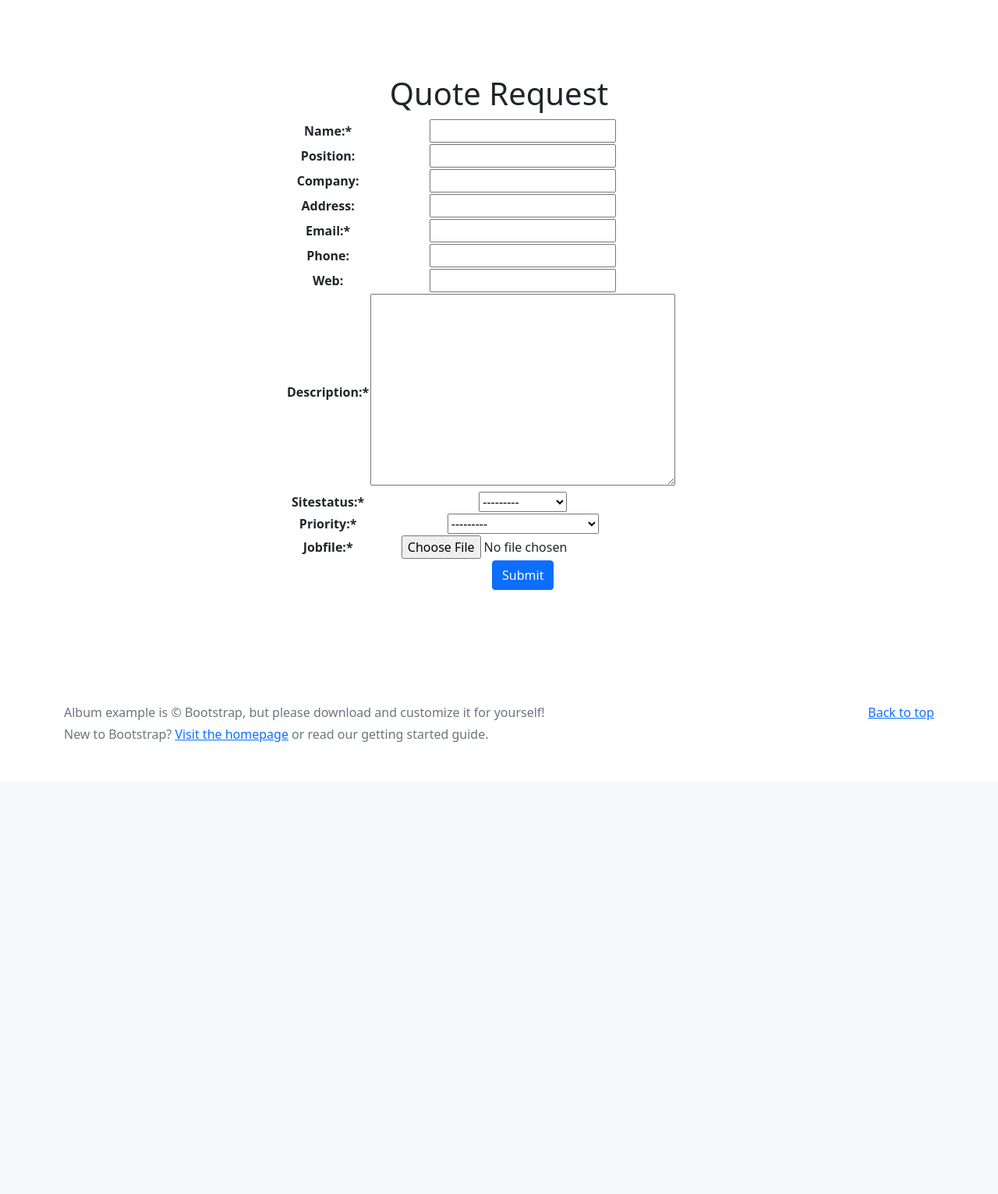
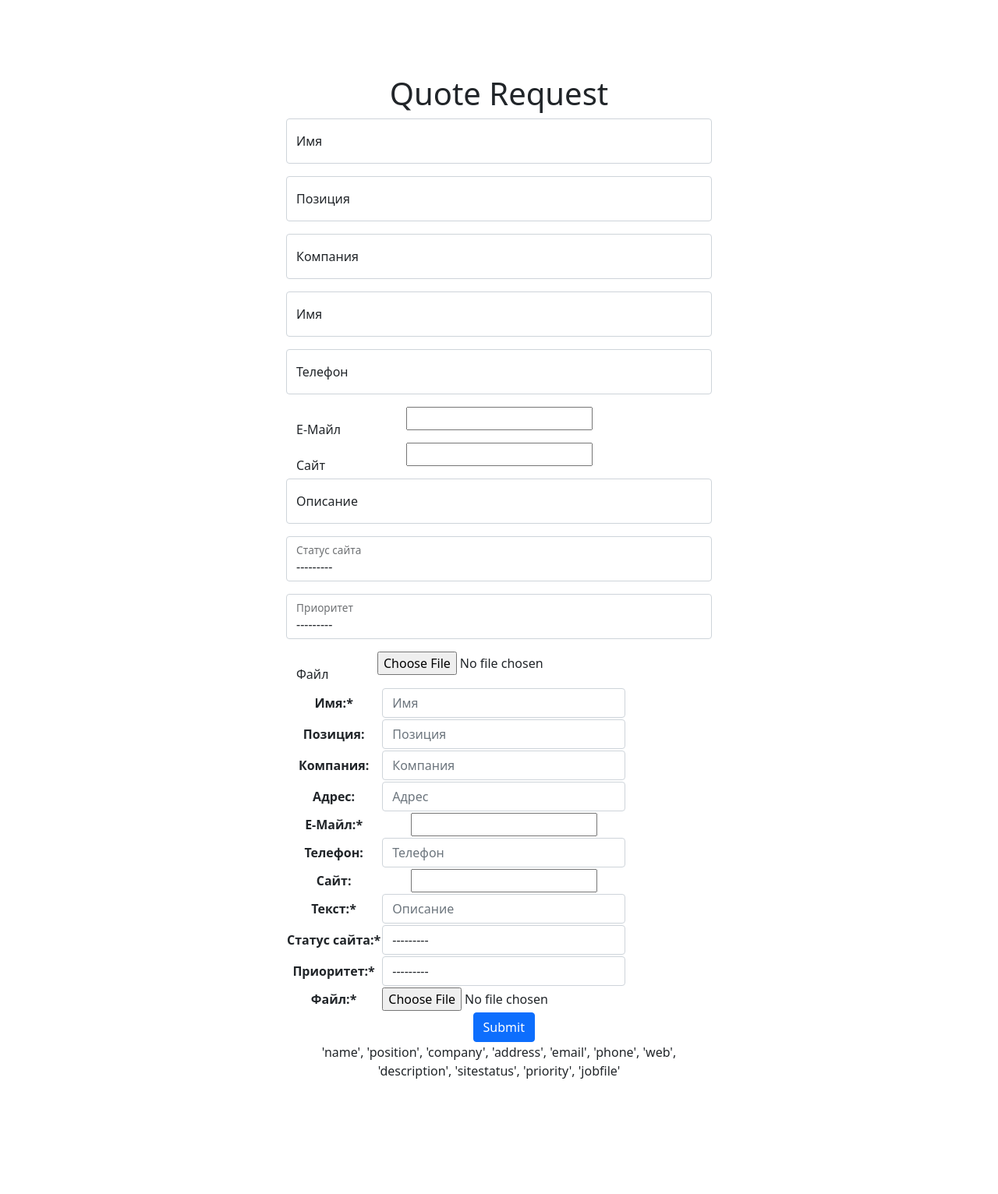
Before and after one commit to tchaikovski/oko, a Django app: page /quote/ in a window 1280 px wide. Shown: the part 80-1612 px from the top of the page at 78% size. Before the commit the page ends 1032 px from the top, so only its background shows below. Run offline with Django 3.2, Linux system fonts and the light colour scheme; a user stored in the database is signed in; data comes from the database, SQL or seed files in the repository; both versions use the stored data as it was after the commit; some libraries are stand-ins or nearby versions.

Commit message:
Добавлен декоратор для показа только зарегестрированным пользователям

```diff
--- a/quotes/forms.py
+++ b/quotes/forms.py
@@ -12,3 +12,20 @@ class QuoteForm(ModelForm):
             'name', 'position', 'company', 'address', 'email', 'phone',
             'web', 'description', 'sitestatus', 'priority', 'jobfile'
         ]
+        widgets = {
+            'name': forms.TextInput(attrs={'class': 'form-control', 'placeholder': 'Имя'}),
+            'position': forms.TextInput(attrs={'class': 'form-control', 'placeholder': 'Позиция'}),
+            'company': forms.TextInput(attrs={'class': 'form-control', 'placeholder': 'Компания'}),
+            'address': forms.TextInput(attrs={'class': 'form-control', 'placeholder': 'Адрес'}),
+            # 'email': forms.EmailField(attrs={'class': 'form-control', 'placeholder': 'Е-Майл'}),
+            'phone': forms.TextInput(attrs={'class': 'form-control', 'placeholder': 'Телефон'}),
+            # 'web': forms.URLField(attrs={'class': 'form-control', 'placeholder': 'Сайт'}),
+            'description': forms.TextInput(attrs={'class': 'form-control', 'placeholder': 'Описание'}),
+            'sitestatus': forms.Select(attrs={'class': 'form-control', 'placeholder': 'Статус'}),
+            'priority': forms.Select(attrs={'class': 'form-control', 'placeholder': 'Приоритет'}),
+            # 'jobfile': forms.FileField(attrs={'class': 'form-control', 'placeholder': 'Файл'}),
+        }
+        empty_label = {
+            'sitestatus': None,
+
+        }
--- a/quotes/models.py
+++ b/quotes/models.py
@@ -15,21 +15,21 @@ PRIORITY_CHOICES = (
 
 
 class Quote(models.Model):
-    name = models.CharField(max_length=100)
-    position = models.CharField(max_length=60, blank=True)
-    company = models.CharField(max_length=60, blank=True)
-    address = models.CharField(max_length=200, blank=True)
-    phone = models.CharField(max_length=30, blank=True)
-    email = models.EmailField()
-    web = models.URLField(blank=True)
-    description = models.TextField()
-    sitestatus = models.CharField(max_length=20, choices=STATUS_CHOICES)
-    priority = models.CharField(max_length=40, choices=PRIORITY_CHOICES)
-    jobfile = models.FileField(upload_to='uploads/')
-    submitted = models.DateField(auto_now_add=True)
-    quotedate = models.DateField(blank=True, null=True)
-    quoteprice = models.DecimalField(decimal_places=2, max_digits=7, blank=True, default=0)
+    name = models.CharField(max_length=100, verbose_name='Имя')
+    position = models.CharField(max_length=60, blank=True, verbose_name='Позиция')
+    company = models.CharField(max_length=60, blank=True, verbose_name='Компания')
+    address = models.CharField(max_length=200, blank=True, verbose_name='Адрес')
+    phone = models.CharField(max_length=30, blank=True, verbose_name='Телефон')
+    email = models.EmailField(verbose_name='Е-Майл')
+    web = models.URLField(blank=True, verbose_name='Сайт')
+    description = models.TextField(verbose_name='Текст')
+    sitestatus = models.CharField(max_length=20, choices=STATUS_CHOICES, verbose_name='Статус сайта')
+    priority = models.CharField(max_length=40, choices=PRIORITY_CHOICES, verbose_name='Приоритет')
+    jobfile = models.FileField(upload_to='uploads/', verbose_name='Файл')
+    submitted = models.DateField(auto_now_add=True, verbose_name='Представление')
+    quotedate = models.DateField(blank=True, null=True, verbose_name='Дата создания')
+    quoteprice = models.DecimalField(decimal_places=2, max_digits=7, blank=True, default=0, verbose_name='Цена')
     username = models.ForeignKey(User, blank=True, null=True, on_delete=models.CASCADE)
-
+# TODO: Нужно будет сделать перевод на Румынский
     def __str__(self):
         return str(self.id)
--- a/quotes/templates/quotes/quote.html
+++ b/quotes/templates/quotes/quote.html
@@ -43,6 +43,122 @@
 
     {% endif %}
 
+{{ form.non_field.errors }}
+<div class="bd-example">
+
+<div class="form-floating mb-3">
+    {{ form.name }}
+      <label for="{{ form.name.id_for_label }}">Имя</label>
+
+    <div class="invalid-feedback">
+        {{ form.name.errors }}
+    </div>
+</div>
+
+
+<div class="form-floating mb-3">
+    {{ form.position }}
+      <label for="{{ form.position.id_for_label }}">Позиция</label>
+
+    <div class="invalid-feedback">
+        {{ form.position.errors }}
+    </div>
+</div>
+
+
+<div class="form-floating mb-3">
+    {{ form.company }}
+      <label for="{{ form.company.id_for_label }}">Компания</label>
+
+    <div class="invalid-feedback">
+        {{ form.company.errors }}
+    </div>
+</div>
+
+
+<div class="form-floating mb-3">
+    {{ form.address }}
+      <label for="{{ form.address.id_for_label }}">Имя</label>
+
+    <div class="invalid-feedback">
+        {{ form.address.errors }}
+    </div>
+</div>
+
+
+<div class="form-floating mb-3">
+    {{ form.phone }}
+      <label for="{{ form.phone.id_for_label }}">Телефон</label>
+
+    <div class="invalid-feedback">
+        {{ form.phone.errors }}
+    </div>
+</div>
+
+
+<div class="form-floating mb-3">
+    {{ form.email }}
+      <label for="{{ form.email.id_for_label }}">Е-Майл</label>
+
+    <div class="invalid-feedback">
+        {{ form.email.errors }}
+    </div>
+</div>
+
+
+<div class="form-floating mb-3">
+    {{ form.web }}
+      <label for="{{ form.web.id_for_label }}">Сайт</label>
+
+    <div class="invalid-feedback">
+        {{ form.web.errors }}
+    </div>
+</div>
+
+
+<div class="form-floating mb-3">
+    {{ form.description }}
+      <label for="{{ form.description.id_for_label }}">Описание</label>
+
+    <div class="invalid-feedback">
+        {{ form.description.errors }}
+    </div>
+</div>
+
+
+<div class="form-floating mb-3">
+    {{ form.sitestatus }}
+      <label for="{{ form.sitestatus.id_for_label }}">Статус сайта</label>
+
+    <div class="invalid-feedback">
+        {{ form.sitestatus.errors }}
+    </div>
+</div>
+
+
+<div class="form-floating mb-3">
+    {{ form.priority }}
+      <label for="{{ form.priority.id_for_label }}">Приоритет</label>
+
+    <div class="invalid-feedback">
+        {{ form.priority.errors }}
+    </div>
+</div>
+
+
+<div class="form-floating mb-3">
+    {{ form.jobfile }}
+      <label for="{{ form.jobfile.id_for_label }}">Файл</label>
+
+    <div class="invalid-feedback">
+        {{ form.jobfile.errors }}
+    </div>
+</div>
+
+
+</div>
+
+
 
             <table>
 
@@ -58,7 +174,8 @@
                 </tr>
 
             </table>
-
+'name', 'position', 'company', 'address', 'email', 'phone',
+            'web', 'description', 'sitestatus', 'priority', 'jobfile'
             {% csrf_token %}
 
         </form>
--- a/quotes/views.py
+++ b/quotes/views.py
@@ -4,6 +4,7 @@ from django.views.generic.list import ListView
 from django.views.generic.detail import DetailView
 from django.views.generic.edit import CreateView
 from django.contrib.auth.forms import UserCreationForm
+from django.contrib.auth.decorators import login_required
 from django.urls import reverse_lazy
 from .models import Quote
 from .forms import QuoteForm
@@ -40,12 +41,18 @@ class QuoteList(ListView):
         return context
 
 
+@login_required(login_url=reverse_lazy('login'))
 def quote_req(request):
     submitted = False
     if request.method == 'POST':
         form = QuoteForm(request.POST, request.FILES)
         if form.is_valid():
-            form.save()
+            quote = form.save(commit=False)
+            try:
+                quote.username = request.user
+            except Exception:
+                pass
+            quote.save()
             return HttpResponseRedirect('/quote/?submitted=True')
     else:
         form = QuoteForm()
```
Also changed, not shown: db.sqlite3.
